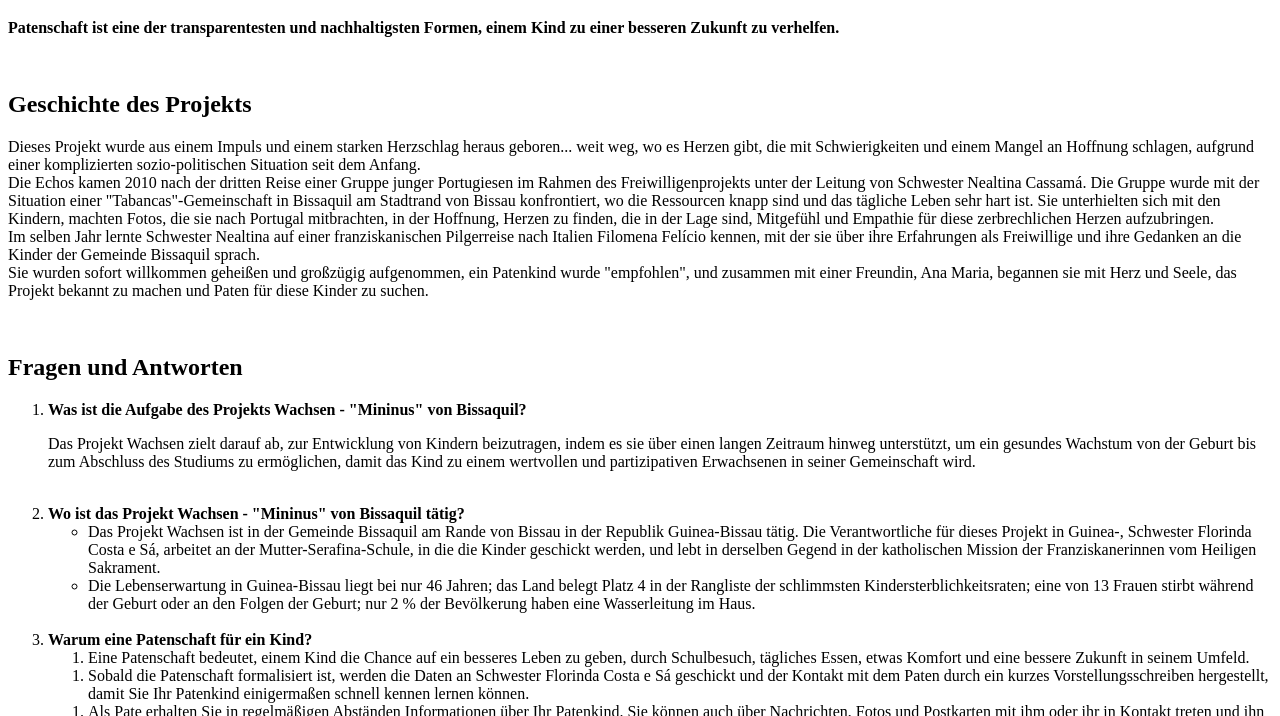
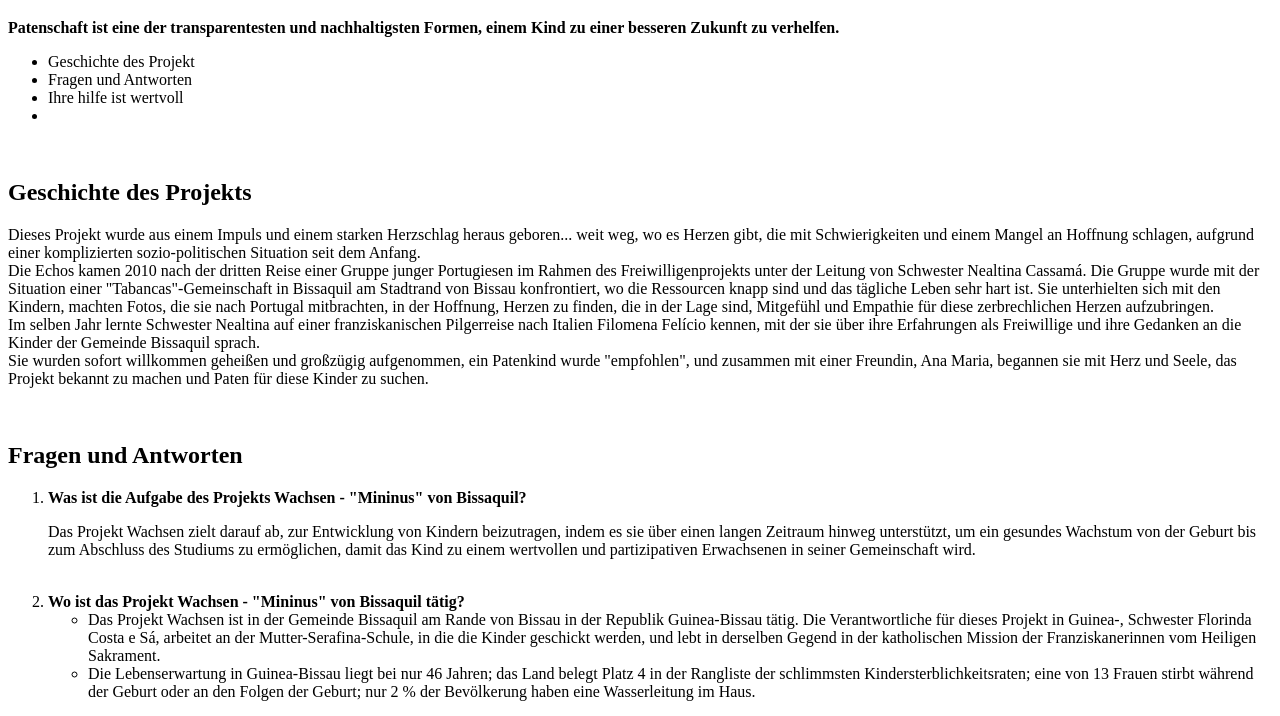
Before and after one commit to Omarci55/IntroHtmlExercise, a plain HTML site: page index.html in a window 1280 px wide. Shown: the part 61-777 px from the top of the page. Drawn offline with Linux system fonts and the light colour scheme.

Commit message:
add menu

```diff
--- a/index.html
+++ b/index.html
@@ -12,6 +12,12 @@
 
     <p><b>Patenschaft ist eine der transparentesten und nachhaltigsten Formen, einem Kind zu einer besseren Zukunft zu verhelfen.</b></p>
 
+    <ul>
+        <li>Geschichte des Projekt</li>
+        <li>Fragen und Antworten</li>
+        <li>Ihre hilfe ist wertvoll</li>
+        <li></li>
+    </ul>
 
 <br>
 
```
